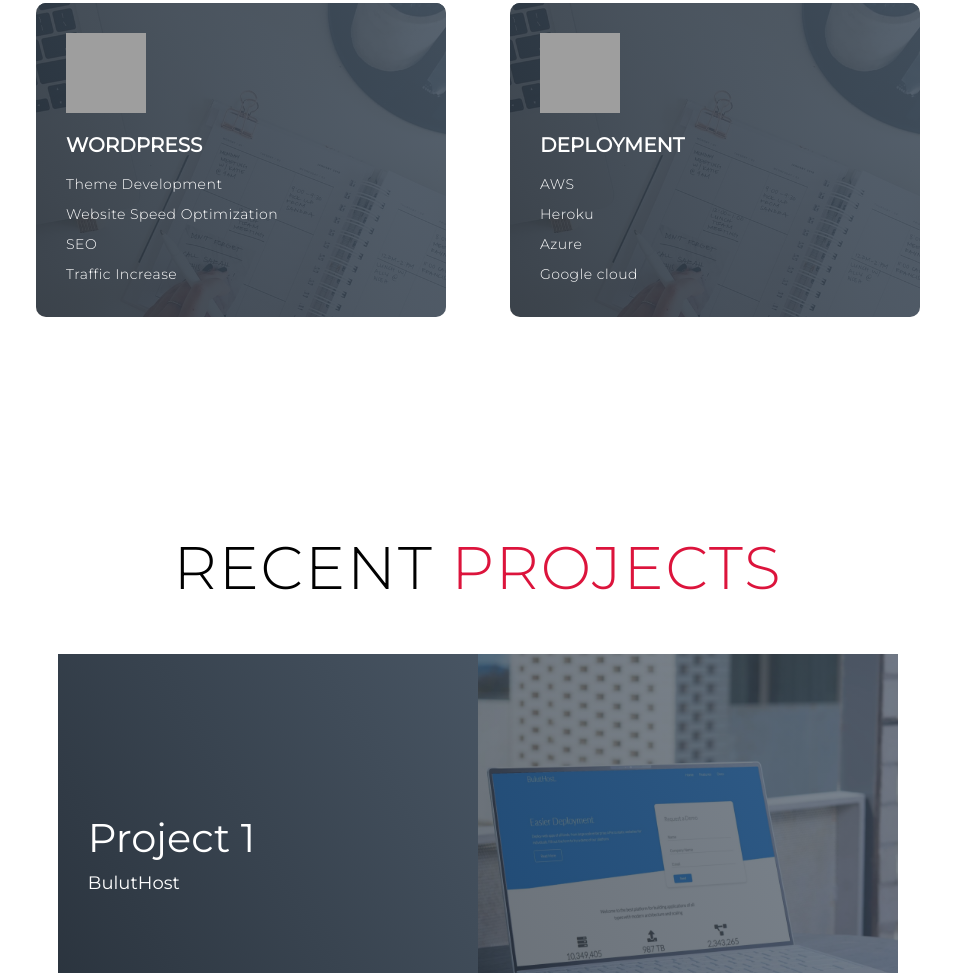
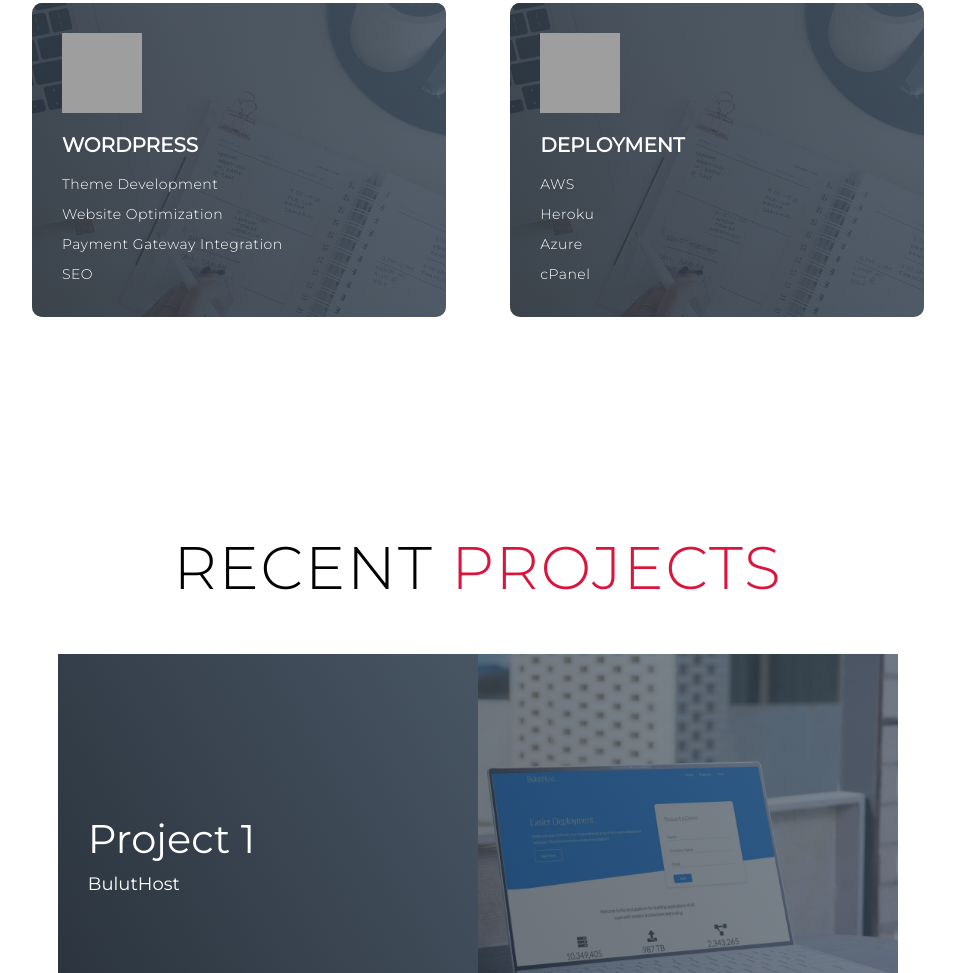
Before and after one commit to stablequote/stablequote.github.io, a plain HTML site: page index.html in a window 1280 px wide. Shown: the part 1385-2358 px from the top of the page, without its empty margins (162-1117 px from the left). Drawn offline with Linux system fonts and the light colour scheme; grey boxes are pictures that could not be loaded.

Commit message:
Update index.html

```diff
--- a/index.html
+++ b/index.html
@@ -83,9 +83,9 @@
           <h2>Wordpress</h2>
           <div>
             <p>Theme Development</p>
-            <p>Website Speed Optimization</p>
-            <p>SEO</p>
-            <p>Traffic Increase</p>
+            <p>Website Optimization</p>
+            <p>Payment Gateway Integration</p>
+	    <p>SEO</p>
           </div>
         </div>
         <div class="service-item">
@@ -97,7 +97,7 @@
             <p>AWS</p>
             <p>Heroku</p>
             <p>Azure</p>
-            <p>Google cloud</p>
+            <p>cPanel</p>
           </div>
         </div>
       </div>
@@ -158,13 +158,13 @@
     <div class="about container">
       <div class="col-left">
         <div class="about-img">
-          <img src="./img/about-me.jpg" alt="img">
+          <img src="./img/abouxt-me.jpg" alt="img">
         </div>
       </div>
       <div class="col-right">
         <h1 class="section-title">About <span>me</span></h1>
         <h2>Front End Developer</h2>
-        <p>Based in Istanbul, I'm a self-taught developer, with main focus on front-end development due to switching from a graphic design background; novertheless, I am familiar with back-end concepts and have started to deep dive into it, taking the Node.js with Express and MongoDB path.</p>
+        <p>Based in Istanbul, I'm a self-taught developer, with main focus on front-end development due to switching from a graphic design background; nevertheless, I am familiar with back-end concepts and have started to deep dive into it, taking the Node.js with Express and MongoDB path.</p>
         <p>
           My passion for technology has no limits, as I have gotten into it since the old good days of Symbian OS&trade; and Backtrack. And that's what driving me to achieve and accomplish more in a domain that I'm naturally gifted and interested in.
       </p>
```
